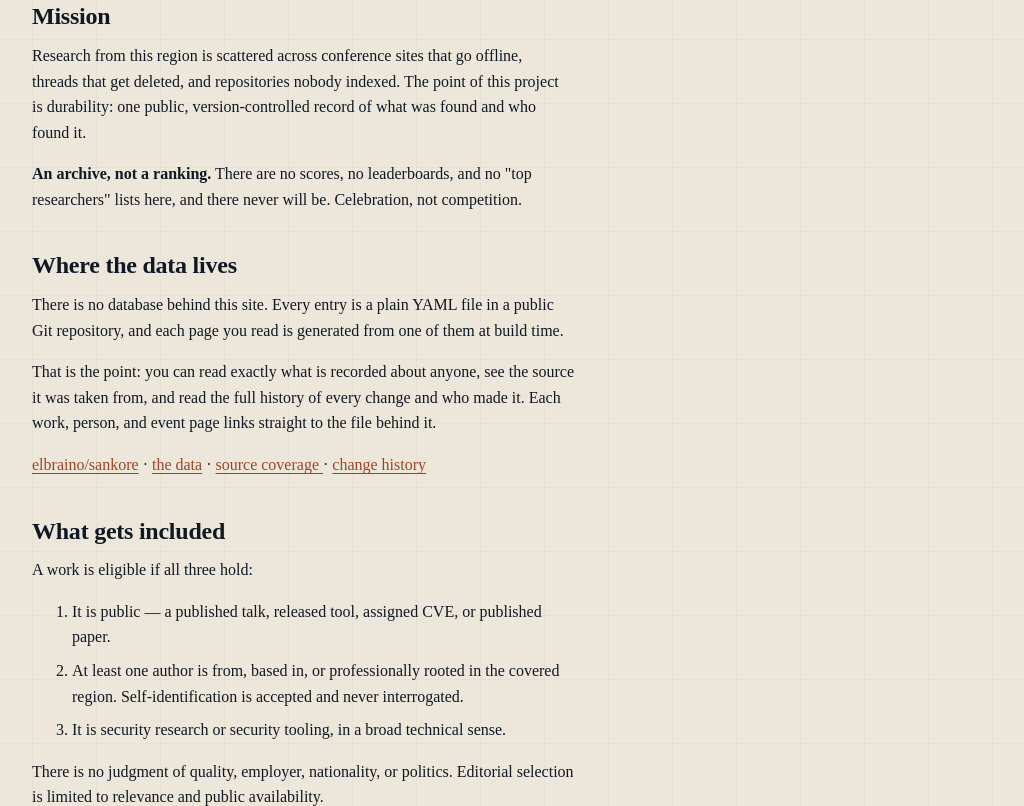
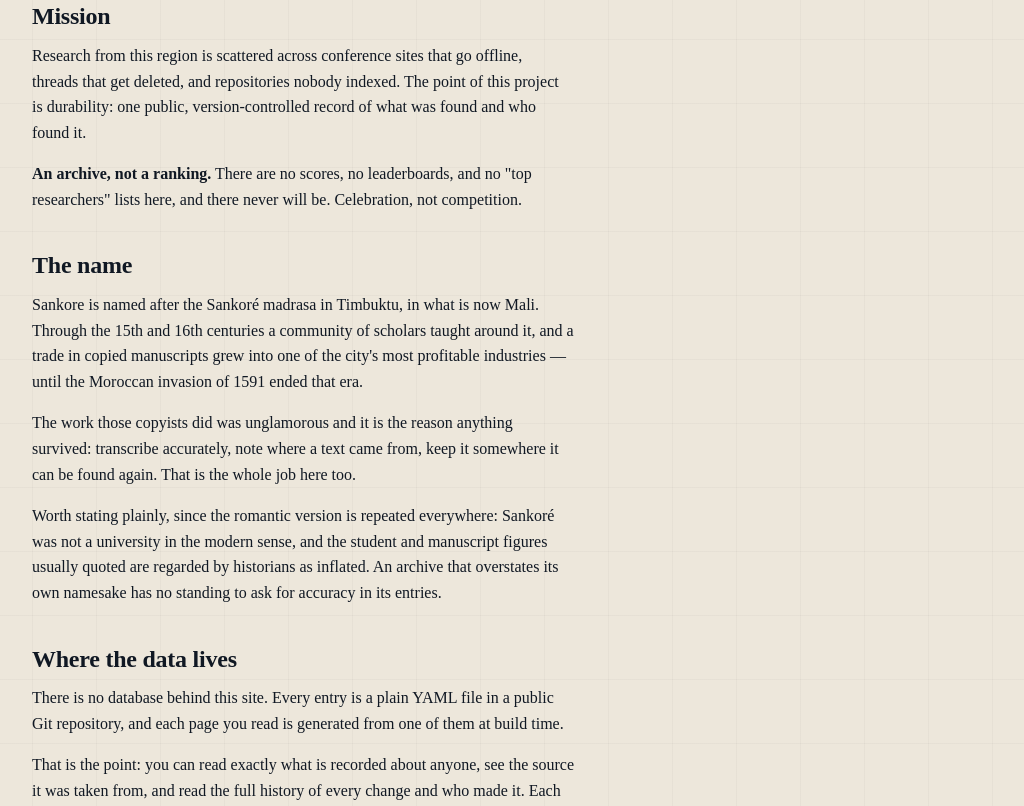
Before and after one commit to elbraino/sankore, an Astro site: page /about in a window 1280 px wide. Shown: the part 409-1215 px from the top of the page, without its empty margins (224-1248 px from the left). Built offline with nearby package versions, Linux system fonts and the light colour scheme; Astro itself is replaced by a stand-in of ours.

Commit message:
docs: explain the name on /about/
The name was explained only in CLAUDE.md and the README — nowhere a visitor
could see it. Adds a "The name" section to /about/, between the mission and
the data-provenance section.

It is deliberately not the popular version. "The University of Timbuktu" is
a modern collective term, and the historical literature records no evidence
of an organised institution there equivalent to a medieval or modern
university; the student and manuscript counts usually quoted are flagged in
that same literature as exaggerated. Repeating the romantic story would have
been the exact failure this archive exists to avoid, committed in the
paragraph that names it.

What is documented suits the project better anyway: a scholarly community
teaching around the madrasa through the 15th and 16th centuries, and a trade
in copied manuscripts that became one of the city's most profitable
industries until the Moroccan invasion of 1591. The copyists' actual job —
transcribe accurately, record where a text came from, keep it findable — is
the job here.

The section says outright that the figures are inflated, because an archive
that overstates its own namesake has no standing to ask for accuracy in its
entries.

Name comes from SITE_NAME; nothing hardcoded.

```diff
--- a/src/pages/about.astro
+++ b/src/pages/about.astro
@@ -37,6 +37,42 @@ const description = `What ${SITE_NAME} is, how entries get in, how consent works
         <strong>An archive, not a ranking.</strong> There are no scores, no
         leaderboards, and no "top researchers" lists here, and there never will
         be. Celebration, not competition.
+      </p>
+    </section>
+
+    {/*
+      The name had been explained only in CLAUDE.md and the README — nowhere a
+      visitor could see it.
+
+      Deliberately not the popular version. "The University of Timbuktu" is a
+      modern collective term, and historians record no evidence of an organised
+      institution there equivalent to a medieval or modern university; the
+      often-repeated student and manuscript counts are flagged in the same
+      literature as exaggerated. Writing that here would be the exact failure
+      this archive exists to avoid, in the paragraph naming it. What is
+      documented — a scholarly community, teaching circles, a copying trade —
+      is a better fit for the project anyway.
+    */}
+    <section class="prose" id="name">
+      <h2>The name</h2>
+      <p>
+        {SITE_NAME} is named after the Sankoré madrasa in Timbuktu, in what is
+        now Mali. Through the 15th and 16th centuries a community of scholars
+        taught around it, and a trade in copied manuscripts grew into one of the
+        city's most profitable industries — until the Moroccan invasion of 1591
+        ended that era.
+      </p>
+      <p>
+        The work those copyists did was unglamorous and it is the reason
+        anything survived: transcribe accurately, note where a text came from,
+        keep it somewhere it can be found again. That is the whole job here too.
+      </p>
+      <p>
+        Worth stating plainly, since the romantic version is repeated
+        everywhere: Sankoré was not a university in the modern sense, and the
+        student and manuscript figures usually quoted are regarded by historians
+        as inflated. An archive that overstates its own namesake has no standing
+        to ask for accuracy in its entries.
       </p>
     </section>
 
```
